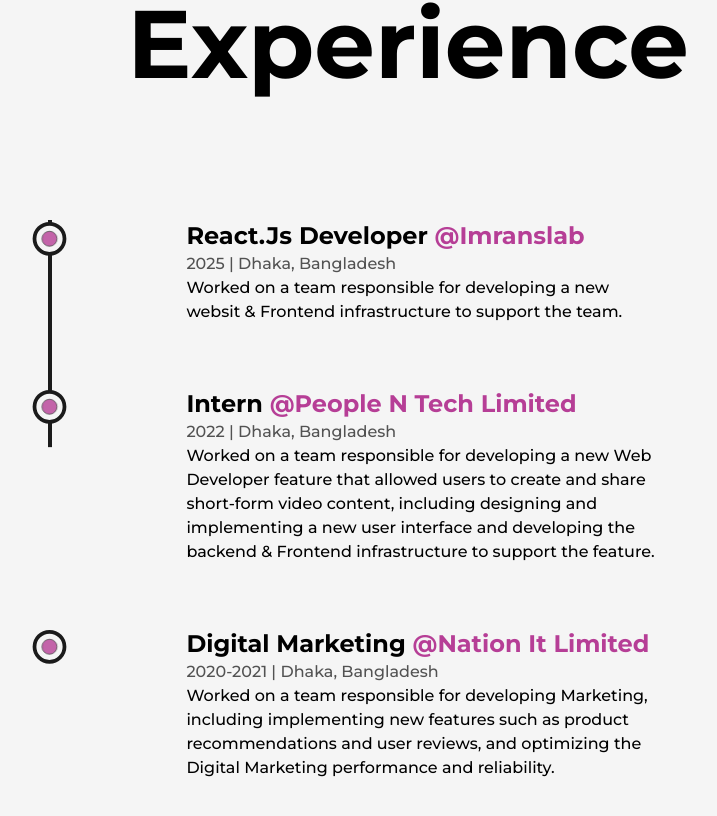
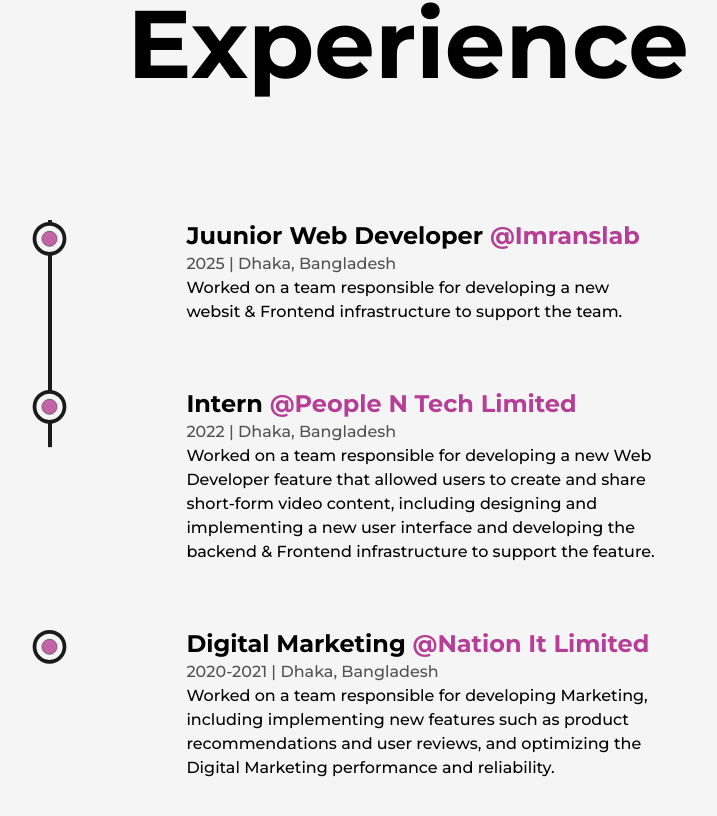
Before and after one commit to Ahadhossan/Ahad-Hossain-Portfolio-Website-Next.js, a Next.js app: page /about in a window 1280 px wide. Shown: the part 2352-3168 px from the top of the page, without its empty margins (232-949 px from the left). Built offline with nearby package versions, Linux system fonts and the light colour scheme.

Commit message:
Update Experience.js

```diff
--- a/src/components/Experience.js
+++ b/src/components/Experience.js
@@ -55,7 +55,7 @@
         />
         <ul className="w-full flex flex-col items-start justify-between ml-4 xs:ml-2">
           <Details
-            position="React.js Developer"
+            position="Juunior Web Developer"
             company="imranslab"
             companyLink="#"
             time="2025"
```
